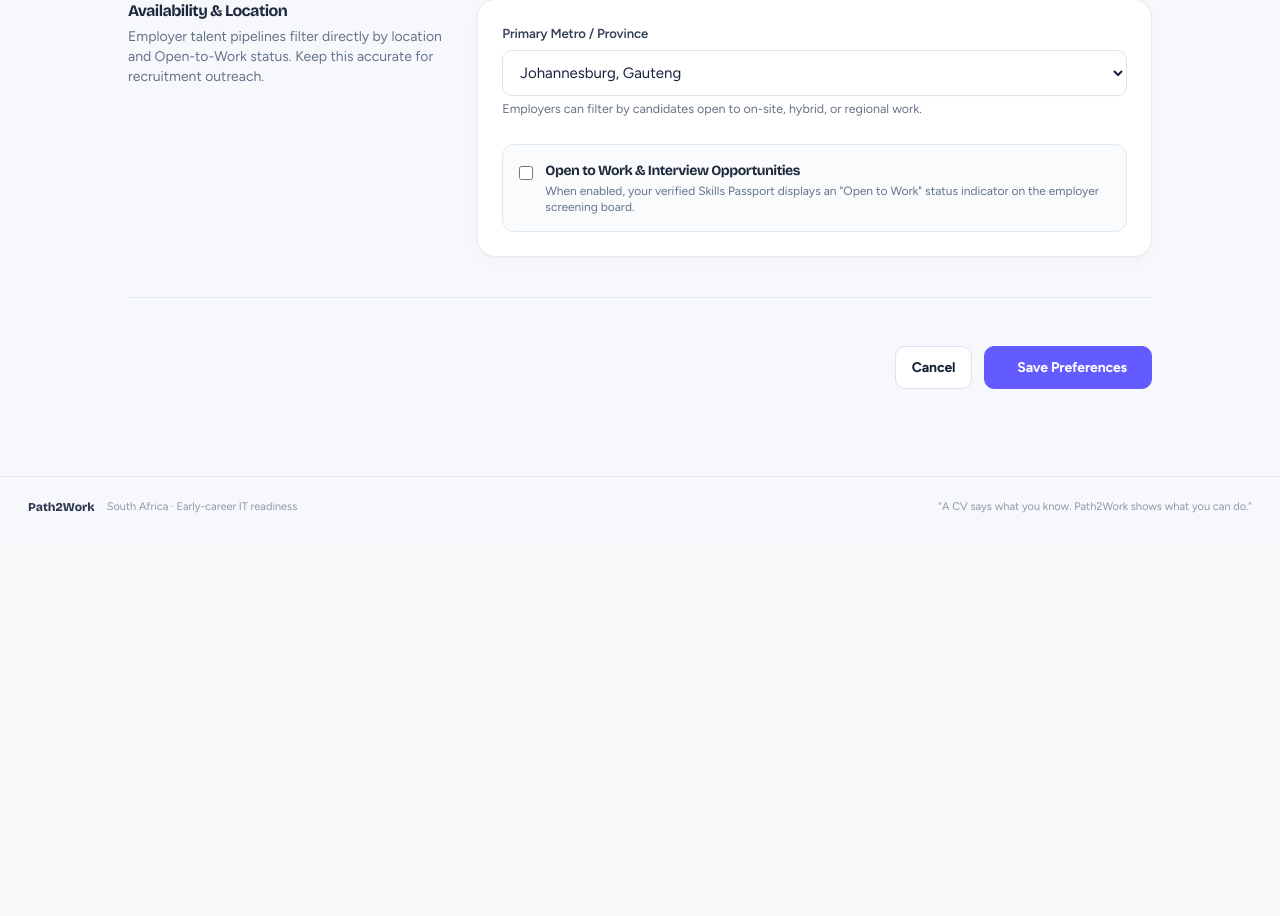
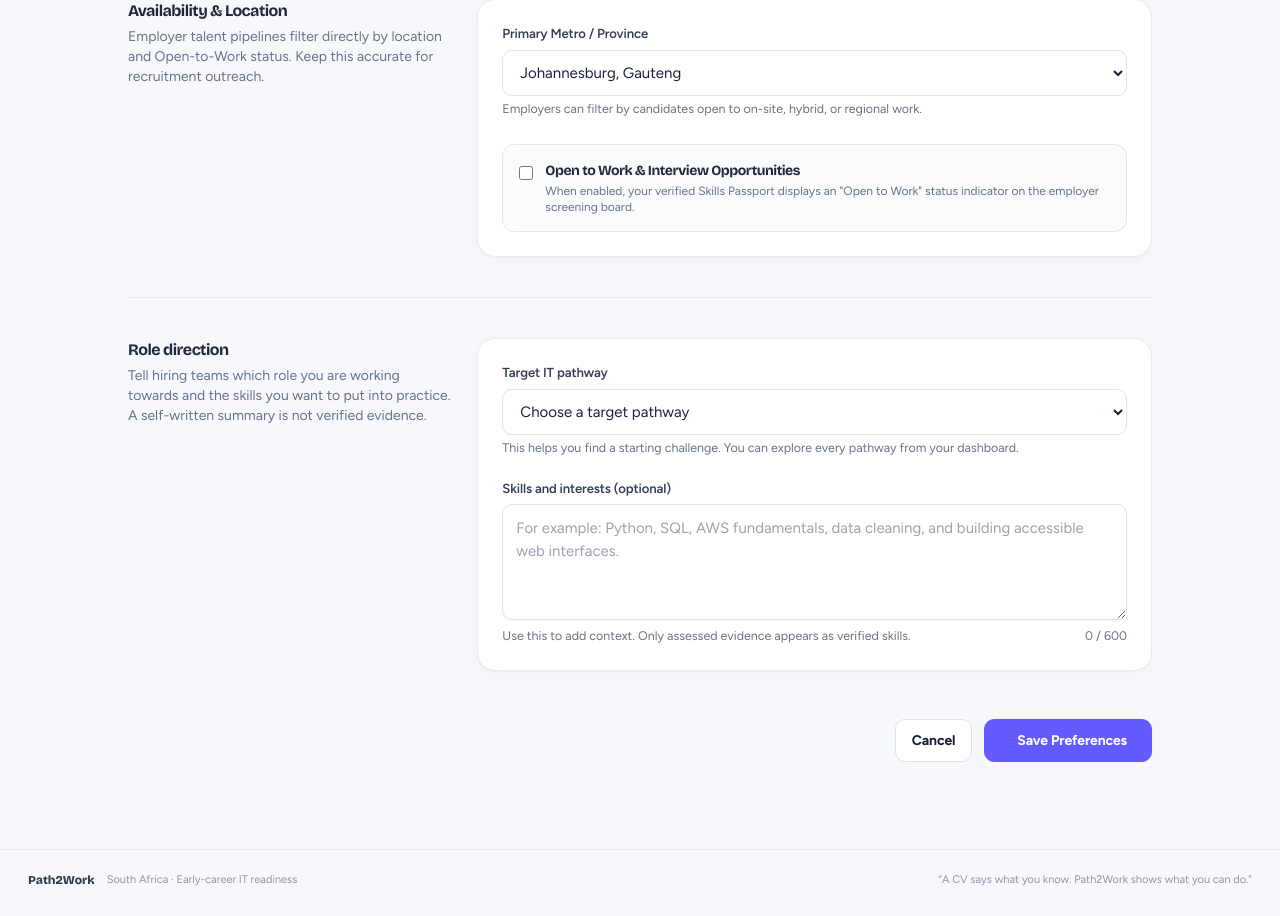
Before and after one commit to dillan-garahushoma/FNB-Hackathon, a Flask app: template app/templates/candidate/profile.html in a window 1280 px wide. Shown: the part 671-1587 px from the top of the page. Before the commit the page ends 1184 px from the top, so only its background shows below. Run offline with Flask 3, Linux system fonts and the light colour scheme; the template is opened without the code that fills it, so the values that code supplies are empty; some libraries are stand-ins or nearby versions.

Commit message:
Add target pathway and skills summary to candidate profile

```diff
--- a/app/templates/candidate/profile.html
+++ b/app/templates/candidate/profile.html
@@ -1,5 +1,15 @@
 {% extends "base.html" %}
-{% block title %}Profile & Work Preferences | Path2Work{% endblock %}
+{% block title %}Profile & Work Preferences | Path2Work<script>
+(function () {
+  const summary = document.getElementById('skills_summary');
+  const count = document.getElementById('skillsSummaryCount');
+  if (!summary || !count) return;
+  const update = () => { count.textContent = summary.value.length + ' / 600'; };
+  summary.addEventListener('input', update);
+  update();
+})();
+</script>
+{% endblock %}
 
 {% block content %}
 <div class="p2w-profile-page mx-auto max-w-5xl space-y-8">
@@ -101,6 +111,33 @@
 
         <hr class="border-slate-200">
 
+        <!-- SECTION 3: Role direction and skills summary -->
+        <div class="grid grid-cols-1 md:grid-cols-12 gap-6">
+            <div class="md:col-span-4">
+                <h2 class="font-display text-base font-bold text-ink">Role direction</h2>
+                <p class="mt-1 text-xs sm:text-sm text-slate-500 leading-relaxed">
+                    Tell hiring teams which role you are working towards and the skills you want to put into practice. A self-written summary is not verified evidence.
+                </p>
+            </div>
+            <div class="md:col-span-8 card p-6 border-slate-200 bg-white space-y-5">
+                <div>
+                    <label for="target_pathway" class="field-label">Target IT pathway</label>
+                    <select id="target_pathway" name="target_pathway" class="field">
+                        <option value="">Choose a target pathway</option>
+                        {% for pathway in pathways %}
+                        <option value="{{ pathway.slug }}" {% if preferences and preferences.target_pathway_id == pathway.id %}selected{% endif %}>{{ pathway.title }}</option>
+                        {% endfor %}
+                    </select>
+                    <span class="field-hint">This helps you find a starting challenge. You can explore every pathway from your dashboard.</span>
+                </div>
+                <div>
+                    <label for="skills_summary" class="field-label">Skills and interests (optional)</label>
+                    <textarea id="skills_summary" name="skills_summary" rows="4" maxlength="600" class="field" placeholder="For example: Python, SQL, AWS fundamentals, data cleaning, and building accessible web interfaces.">{{ preferences.skills_summary if preferences and preferences.skills_summary else '' }}</textarea>
+                    <div class="field-hint flex justify-between gap-3"><span>Use this to add context. Only assessed evidence appears as verified skills.</span><span id="skillsSummaryCount" aria-live="polite">0 / 600</span></div>
+                </div>
+            </div>
+        </div>
+
         <!-- SUBMIT BAR -->
         <div class="flex items-center justify-end gap-3 pt-2">
             <a href="{{ url_for('candidate.dashboard') }}" class="btn btn-secondary">
```
